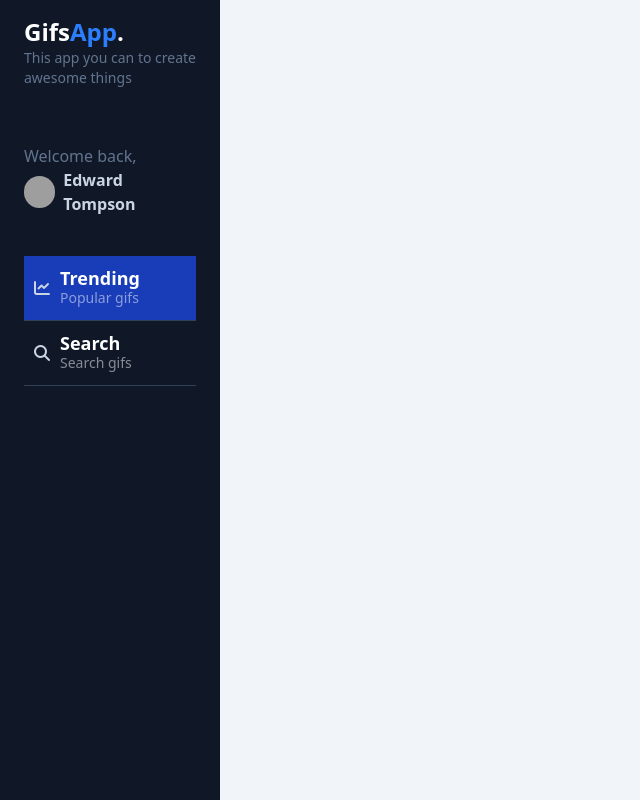
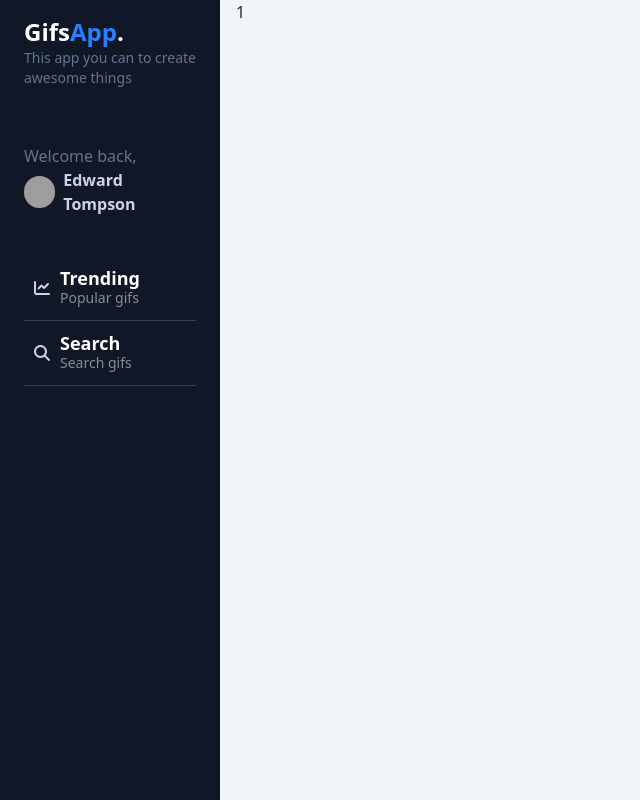
Before and after one commit to Edward-MT21/Gifs-App, an Angular app: page /dashboard/history/1 in a window 1280 px wide. Before the commit this address led to /dashboard/trending. Shown: the whole page, without its empty margins (0-640 px from the left). Built offline with nearby package versions, Linux system fonts and the light colour scheme; grey boxes are pictures that could not be loaded.

Commit message:
Dynamic arguments for URL

```diff
--- a/src/app/app.routes.ts
+++ b/src/app/app.routes.ts
@@ -16,6 +16,10 @@ export const routes: Routes = [
                 loadComponent: () => import('./gifs/pages/search-page/search-page')
             },
             {
+                path: 'history/:query',
+                loadComponent: () => import('./gifs/pages/gif-history/gif-history')
+            },
+            {
                 path: '**',
                 redirectTo: 'trending'
             }
--- a/src/app/gifs/components/side-menu/gifs-side-menu-options/gifs-side-menu-options.html
+++ b/src/app/gifs/components/side-menu/gifs-side-menu-options/gifs-side-menu-options.html
@@ -20,7 +20,7 @@
 
         @for(item of gifService.searchHistoryKeys(); track item){
         <a
-        [routerLink]="['/dashboard/search']"
+        [routerLink]="['/dashboard/history', item]"
         routerLinkActive="bg-blue-800"
         class="w-full px-2 inline-flex space-x-2 items-center border-b border-slate-700 py-3  hover:bg-white/5 transition ease-linear duration-150"
         >
--- /dev/null
+++ b/src/app/gifs/pages/gif-history/gif-history.html
@@ -0,0 +1 @@
+<h1>{{query()}}</h1>
--- /dev/null
+++ b/src/app/gifs/pages/gif-history/gif-history.ts
@@ -0,0 +1,16 @@
+import { Component, inject } from '@angular/core';
+import { ActivatedRoute } from '@angular/router';
+import { map } from 'rxjs';
+import { toSignal } from '@angular/core/rxjs-interop';
+
+@Component({
+  selector: 'app-gif-history',
+  standalone: true,
+  imports: [],
+  templateUrl: './gif-history.html',
+})
+export default class GifHistory {
+  query = toSignal(inject(ActivatedRoute).params.pipe(
+    map((params) => params['query'])
+  ));
+ }
```
